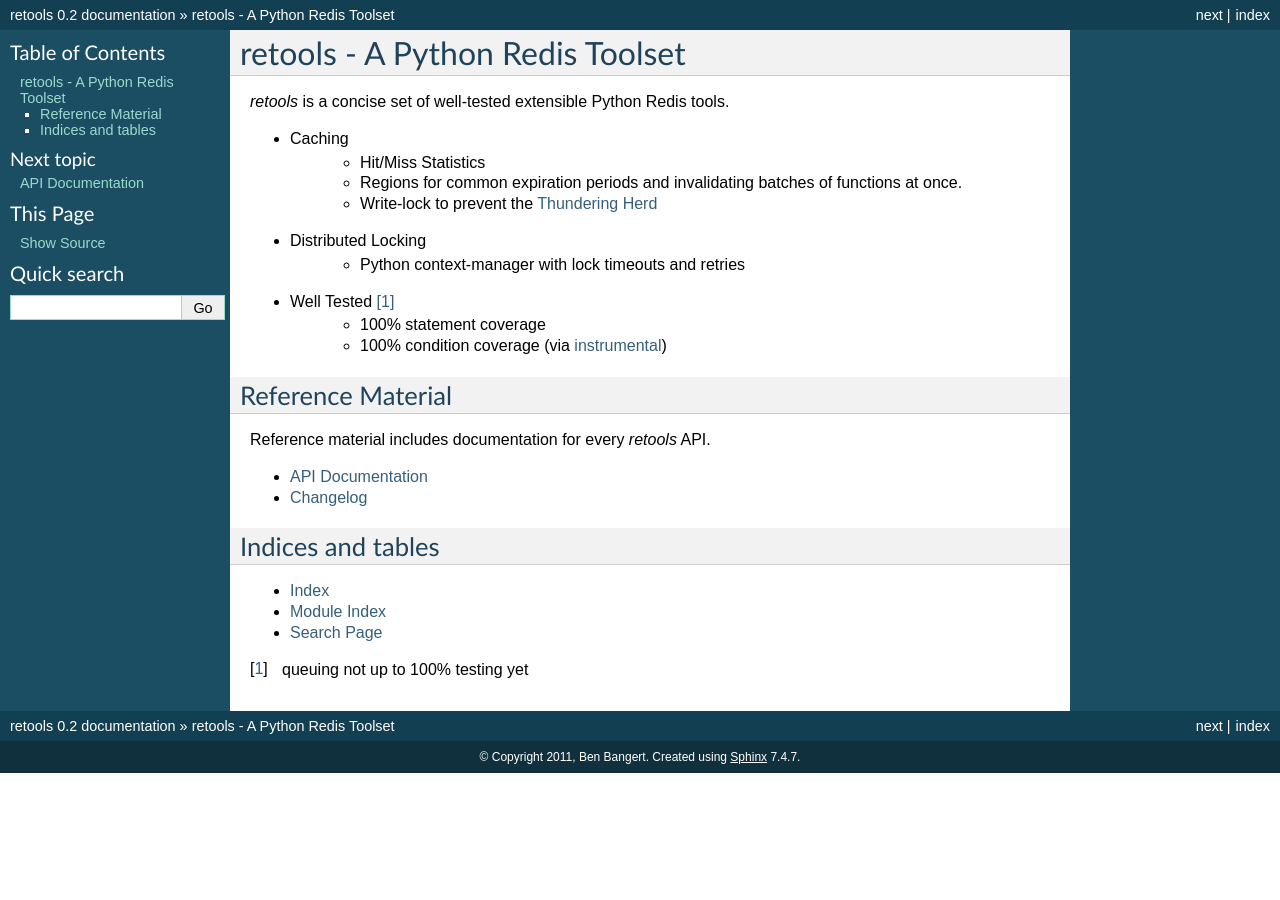
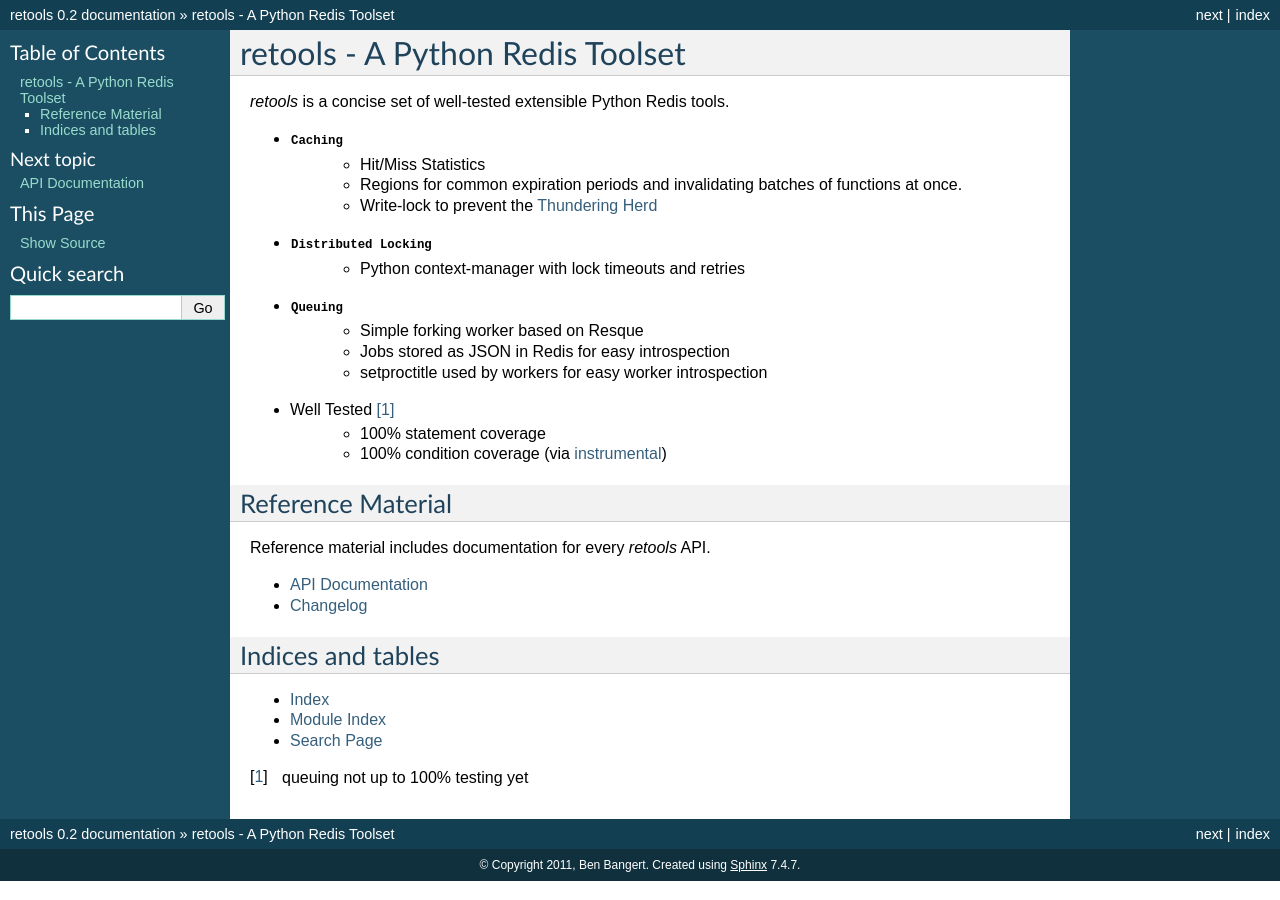
Before and after one commit to bbangert/retools, a Sphinx documentation site: the page built from docs/index.rst, in a window 1280 px wide. Built offline with Sphinx 7.4.7, drawn with Linux system fonts in a browser that asks for light colours.

Commit message:
link to appropriate sections

```diff
--- a/docs/index.rst
+++ b/docs/index.rst
@@ -6,13 +6,17 @@
 
 `retools` is a concise set of well-tested extensible Python Redis tools.
 
-- Caching
+- :mod:`Caching <retools.cache>`
     - Hit/Miss Statistics
     - Regions for common expiration periods and invalidating batches of
       functions at once.
     - Write-lock to prevent the `Thundering Herd`_
-- Distributed Locking
+- :mod:`Distributed Locking <retools.lock>`
     - Python context-manager with lock timeouts and retries
+- :mod:`Queuing <retools.queue>`
+    - Simple forking worker based on Resque
+    - Jobs stored as JSON in Redis for easy introspection
+    - setproctitle used by workers for easy worker introspection
 - Well Tested [1]_
     - 100% statement coverage
     - 100% condition coverage (via instrumental_)
```
